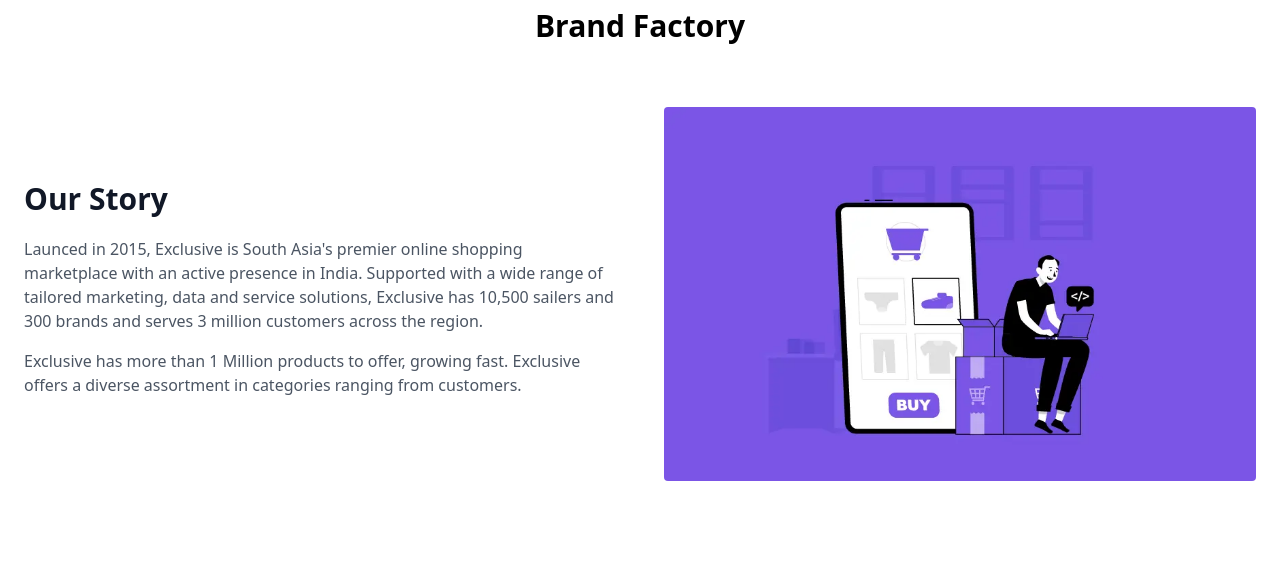
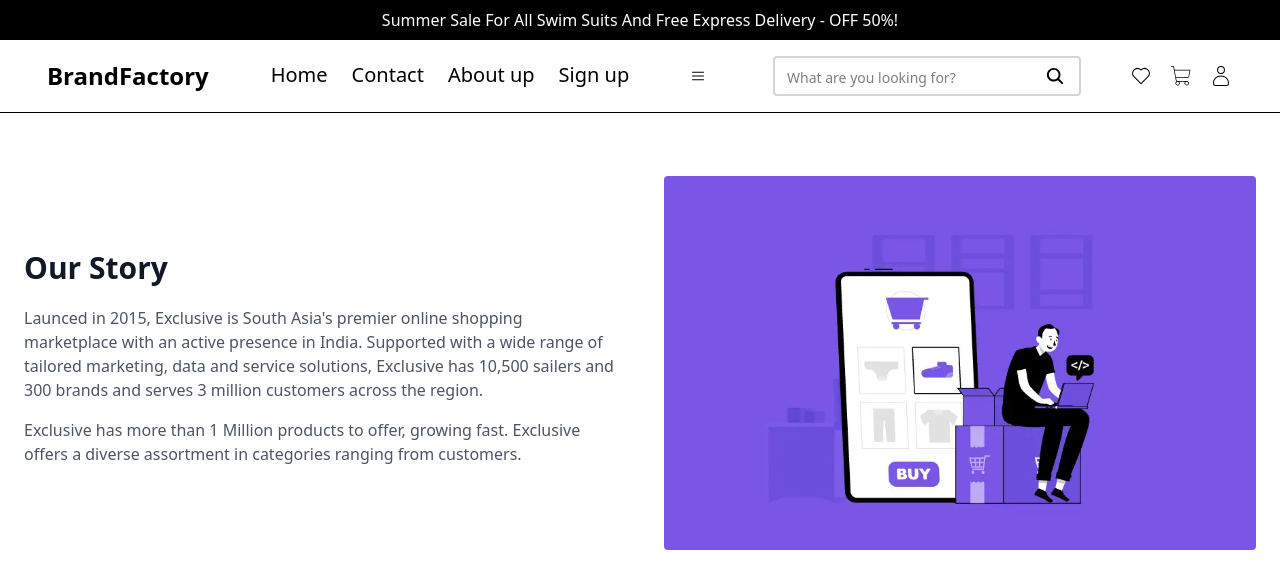
Before and after one commit to Mohammed-Faisal-L/Brands, a React (Vite) app: page / in a window 1280 px wide. Shown: the top 588 px of the page. Built offline with nearby package versions, Linux system fonts and the light colour scheme.

Commit message:
feat(123-Token):adding_header

```diff
--- a/package.json
+++ b/package.json
@@ -13,6 +13,7 @@
     "@tailwindcss/vite": "^4.1.3",
     "react": "^19.0.0",
     "react-dom": "^19.0.0",
+    "react-icons": "^5.5.0",
     "sass": "^1.86.3",
     "tailwindcss": "^4.1.3"
   },
--- a/src/App.css
+++ b/src/App.css
@@ -1 +1,6 @@
 @import "tailwindcss";
+
+@theme {
+  --breakpoint-xs: 320px;
+
+}
--- a/src/App.tsx
+++ b/src/App.tsx
@@ -1,12 +1,13 @@
 import './App.css';
 import MyComponent from './components/Content';
+import Header from './components/Header';
 import './styles/custom.scss';
 
 function App() {
 
   return (
     <>
-      <h1 className='text-2xl md:text-3xl font-bold mt-2 text-center'>Brand Factory</h1>
+      <Header discountQuates="Summer Sale For All Swim Suits And Free Express Delivery - OFF 50%!"/>
       <MyComponent/>
     </>
   )
--- /dev/null
+++ b/src/components/Header.tsx
@@ -0,0 +1,76 @@
+import { IoSearch } from "react-icons/io5";
+import { CiHeart, CiUser } from "react-icons/ci";
+import { PiShoppingCartThin } from "react-icons/pi";
+import { RxHamburgerMenu } from "react-icons/rx";
+import { useState } from "react";
+
+interface HeaderProps {
+    discountQuates: string;
+    }
+const Header = ({discountQuates} : HeaderProps) => {
+     const [isOpen, setIsOpen] = useState(false);
+  return (
+    <header className="xs-screen">
+      {/* black discount banner  */}
+      <div>
+        <h3 className="text-center text-white bg-black p-2">
+          {discountQuates}
+        </h3>
+      </div>
+      {/* header */}
+      <div className="text-xl flex justify-around items-center p-4 bg-white ">
+        <h1 className="font-bold text-[24px]">BrandFactory</h1>
+        {/* Navigation - full screen */}
+        <nav >
+          <ul className="lg:inline-flex xs:hidden space-x-6  text-[16]">
+            <li className="cursor-pointer border-b-2 border-transparent hover:border-black transition duration-200 ">
+              Home
+            </li>
+            <li className="cursor-pointer border-b-2 border-transparent hover:border-black transition duration-200 ">
+              Contact
+            </li>
+            <li className="cursor-pointer border-b-2 border-transparent hover:border-black transition duration-200 ">
+              About up
+            </li>
+            <li className="cursor-pointer border-b-2 border-transparent hover:border-black transition duration-200">
+              Sign up
+            </li>
+          </ul>
+        </nav>
+        {/* Navigation - small screen */}
+        <nav>
+        <RxHamburgerMenu onClick={()=>setIsOpen(!isOpen)} className="lg: pr-1.5  text-[16]"/>
+        {
+            isOpen && (
+                <ul className="absolute top-16 right-5 w-20% bg-white shadow-lg p-4 text-[16px] transition-all duration-300 ease-in-out">
+                    <li className="border border-gray-50 hover:border-gray-100 hover:text-2xl p-2">Home</li>
+                    <li className="">Contact</li>
+                    <li>About Us</li>
+                    <li>SignUp</li>
+                </ul>
+            )
+        }
+        </nav>
+        {/* Searchbar  */}
+        <div className="lg:flex justify-between xs:hidden space-x-8">
+          <div className="relative">
+            <input
+              type="text"
+              className="w-full border-2 border-gray-300 rounded-[4px] p-1 placeholder:text-sm placeholder:pl-2 "
+              placeholder="What are you looking for?"
+            />
+            <IoSearch className="absolute right-4 top-1/4" />
+          </div>
+          <div className="flex items-center font-medium">
+            <CiHeart className="text-[24px] ml-4" />
+            <PiShoppingCartThin className="text-[24px] ml-4" />
+            <CiUser className="text-[24px] ml-4" />
+          </div>
+        </div>
+      </div>
+      <hr/>
+    </header>
+  );
+};
+
+export default Header;
--- a/src/styles/_globals.scss
+++ b/src/styles/_globals.scss
@@ -3,8 +3,6 @@
 
 .card {
     @include mixin.card-padding;
-    background-color: variables.$primary-color;
-
     h2 {
         @include mixin.heading-style;
     }
--- a/src/styles/_variables.scss
+++ b/src/styles/_variables.scss
@@ -1,4 +1,6 @@
-$primary-color: #1e90ff;
+
 $heading-font-size: 1.5rem;
 $heading-color: #111827;
 $text-color: #4b5563;
+
+$XtraSmallScreen: 320px;
--- a/src/styles/custom.scss
+++ b/src/styles/custom.scss
@@ -1,3 +1,11 @@
 @use './globals';
 @use './mixin';
 @use './variables';
+
+.xs-screen{
+    @media (max-width: 320px) {
+        nav{
+            display: none;
+        }
+    }
+}
--- a/vite.config.ts
+++ b/vite.config.ts
@@ -4,5 +4,5 @@ import tailwindcss from '@tailwindcss/vite'
 
 // https://vite.dev/config/
 export default defineConfig({
-  plugins: [react(),tailwindcss()],
+  plugins: [react(),tailwindcss()]
 })
```
Also changed, not shown: 2 other files (tests, documents, lock files or other folders).
